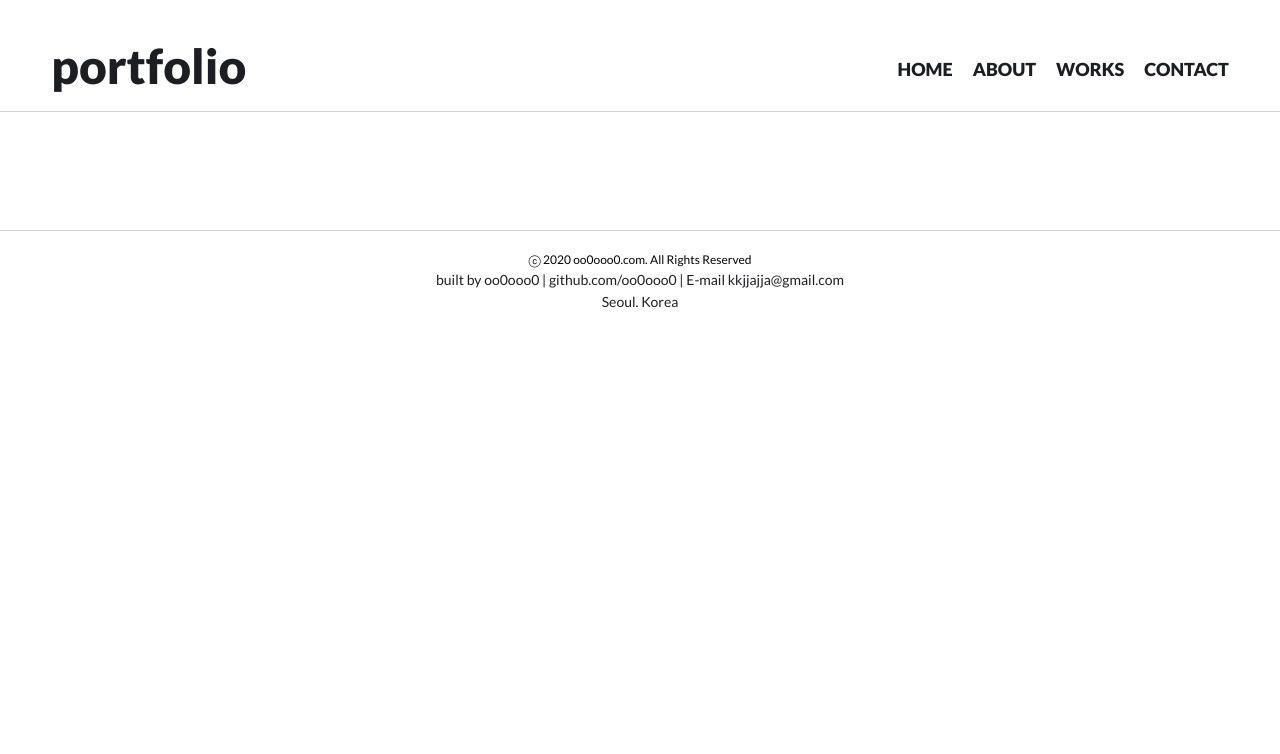
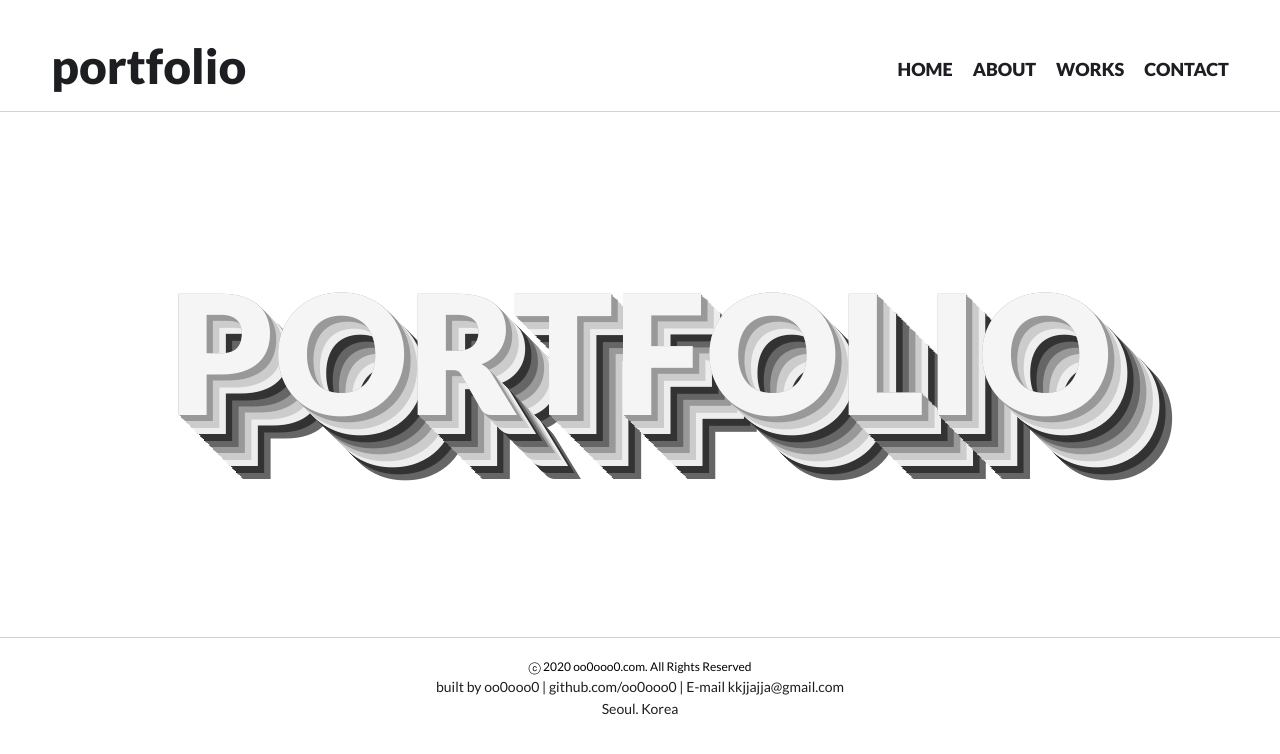
Before and after one commit to oo0ooo0/port04, a React (Create React App) app: page / in a window 1280 px wide. Shown: the top 754 px of the page. Built offline with nearby package versions, Linux system fonts and the light colour scheme.

Commit message:
add Home

```diff
--- a/src/App.js
+++ b/src/App.js
@@ -1,6 +1,7 @@
 import React from 'react';
 import Header from './Header';
 import Footer from './Footer';
+import Home from './Home';
 import About from './About';
 import Works from './Works';
 import WorkDetail from './components/WorkDetail';
@@ -19,6 +20,9 @@ function App() {
         <Header />
 
         <MainContainer>
+          <Route path={'/'} exact>
+            <Home />
+          </Route>
           <Route path={'/about'} exact>
             <About />
           </Route>
--- /dev/null
+++ b/src/Home.jsx
@@ -0,0 +1,111 @@
+import React from 'react';
+import styled from 'styled-components';
+
+const StyledHome = styled.main`
+  .aniBox {
+    padding: 3vw 0vw 8vw 0vw;
+    .ani-text p {
+      text-align: center;
+      font: bold 13vw/1 'Lato', sans-serif;
+      color: whitesmoke;
+      animation: text-shadow 0.75s linear infinite;
+      p:last-child {
+        text-align: right;
+      }
+    }
+  }
+  @keyframes text-shadow {
+    from,
+    19.9% {
+      text-shadow: 0 0 #333, 0.1vw 0.1vw #333, 0.2vw 0.2vw #333, 0.3vw 0.3vw #333, 0.4vw 0.4vw #333,
+        0.5vw 0.5vw #333, 0.5vw 0.5vw #666, 0.6vw 0.6vw #666, 0.7vw 0.7vw #666, 0.8vw 0.8vw #666,
+        0.9vw 0.9vw #666, 1vw 1vw #666, 1vw 1vw #999, 1.1vw 1.1vw #999, 1.2vw 1.2vw #999,
+        1.3vw 1.3vw #999, 1.4vw 1.4vw #999, 1.5vw 1.5vw #999, 1.5vw 1.5vw #ccc, 1.6vw 1.6vw #ccc,
+        1.7vw 1.7vw #ccc, 1.8vw 1.8vw #ccc, 1.9vw 1.9vw #ccc, 2vw 2vw #ccc, 2vw 2vw #eee,
+        2.1vw 2.1vw #eee, 2.2vw 2.2vw #eee, 2.3vw 2.3vw #eee, 2.4vw 2.4vw #eee, 2.5vw 2.5vw #eee,
+        2.5vw 2.5vw #333, 2.6vw 2.6vw #333, 2.7vw 2.7vw #333, 2.8vw 2.8vw #333, 2.9vw 2.9vw #333,
+        3vw 3vw #333, 3vw 3vw #666, 3.1vw 3.1vw #666, 3.2vw 3.2vw #666, 3.3vw 3.3vw #666,
+        3.4vw 3.4vw #666, 3.5vw 3.5vw #666, 3.5vw 3.5vw #999, 3.6vw 3.6vw #999, 3.7vw 3.7vw #999,
+        3.8vw 3.8vw #999, 3.9vw 3.9vw #999, 4vw 4vw #999, 4vw 4vw #ccc, 4.1vw 4.1vw #ccc,
+        4.2vw 4.2vw #ccc, 4.3vw 4.3vw #ccc, 4.4vw 4.4vw #ccc, 4.5vw 4.5vw #ccc, 4.5vw 4.5vw #eee,
+        4.6vw 4.6vw #eee, 4.7vw 4.7vw #eee, 4.8vw 4.8vw #eee, 4.9vw 4.9vw #eee, 5vw 5vw #eee;
+    }
+    20%,
+    39.9% {
+      text-shadow: 0 0 #eee, 0.1vw 0.1vw #eee, 0.2vw 0.2vw #eee, 0.3vw 0.3vw #eee, 0.4vw 0.4vw #eee,
+        0.5vw 0.5vw #eee, 0.5vw 0.5vw #333, 0.6vw 0.6vw #333, 0.7vw 0.7vw #333, 0.8vw 0.8vw #333,
+        0.9vw 0.9vw #333, 1vw 1vw #333, 1vw 1vw #666, 1.1vw 1.1vw #666, 1.2vw 1.2vw #666,
+        1.3vw 1.3vw #666, 1.4vw 1.4vw #666, 1.5vw 1.5vw #666, 1.5vw 1.5vw #999, 1.6vw 1.6vw #999,
+        1.7vw 1.7vw #999, 1.8vw 1.8vw #999, 1.9vw 1.9vw #999, 2vw 2vw #999, 2vw 2vw #ccc,
+        2.1vw 2.1vw #ccc, 2.2vw 2.2vw #ccc, 2.3vw 2.3vw #ccc, 2.4vw 2.4vw #ccc, 2.5vw 2.5vw #ccc,
+        2.5vw 2.5vw #eee, 2.6vw 2.6vw #eee, 2.7vw 2.7vw #eee, 2.8vw 2.8vw #eee, 2.9vw 2.9vw #eee,
+        3vw 3vw #eee, 3vw 3vw #333, 3.1vw 3.1vw #333, 3.2vw 3.2vw #333, 3.3vw 3.3vw #333,
+        3.4vw 3.4vw #333, 3.5vw 3.5vw #333, 3.5vw 3.5vw #666, 3.6vw 3.6vw #666, 3.7vw 3.7vw #666,
+        3.8vw 3.8vw #666, 3.9vw 3.9vw #666, 4vw 4vw #666, 4vw 4vw #999, 4.1vw 4.1vw #999,
+        4.2vw 4.2vw #999, 4.3vw 4.3vw #999, 4.4vw 4.4vw #999, 4.5vw 4.5vw #999, 4.5vw 4.5vw #ccc,
+        4.6vw 4.6vw #ccc, 4.7vw 4.7vw #ccc, 4.8vw 4.8vw #ccc, 4.9vw 4.9vw #ccc, 5vw 5vw #ccc;
+    }
+    40%,
+    59.9% {
+      text-shadow: 0 0 #ccc, 0.1vw 0.1vw #ccc, 0.2vw 0.2vw #ccc, 0.3vw 0.3vw #ccc, 0.4vw 0.4vw #ccc,
+        0.5vw 0.5vw #ccc, 0.5vw 0.5vw #eee, 0.6vw 0.6vw #eee, 0.7vw 0.7vw #eee, 0.8vw 0.8vw #eee,
+        0.9vw 0.9vw #eee, 1vw 1vw #eee, 1vw 1vw #333, 1.1vw 1.1vw #333, 1.2vw 1.2vw #333,
+        1.3vw 1.3vw #333, 1.4vw 1.4vw #333, 1.5vw 1.5vw #333, 1.5vw 1.5vw #666, 1.6vw 1.6vw #666,
+        1.7vw 1.7vw #666, 1.8vw 1.8vw #666, 1.9vw 1.9vw #666, 2vw 2vw #666, 2vw 2vw #999,
+        2.1vw 2.1vw #999, 2.2vw 2.2vw #999, 2.3vw 2.3vw #999, 2.4vw 2.4vw #999, 2.5vw 2.5vw #999,
+        2.5vw 2.5vw #ccc, 2.6vw 2.6vw #ccc, 2.7vw 2.7vw #ccc, 2.8vw 2.8vw #ccc, 2.9vw 2.9vw #ccc,
+        3vw 3vw #ccc, 3vw 3vw #eee, 3.1vw 3.1vw #eee, 3.2vw 3.2vw #eee, 3.3vw 3.3vw #eee,
+        3.4vw 3.4vw #eee, 3.5vw 3.5vw #eee, 3.5vw 3.5vw #333, 3.6vw 3.6vw #333, 3.7vw 3.7vw #333,
+        3.8vw 3.8vw #333, 3.9vw 3.9vw #333, 4vw 4vw #333, 4vw 4vw #666, 4.1vw 4.1vw #666,
+        4.2vw 4.2vw #666, 4.3vw 4.3vw #666, 4.4vw 4.4vw #666, 4.5vw 4.5vw #666, 4.5vw 4.5vw #999,
+        4.6vw 4.6vw #999, 4.7vw 4.7vw #999, 4.8vw 4.8vw #999, 4.9vw 4.9vw #999, 5vw 5vw #999;
+    }
+    60%,
+    79.9% {
+      text-shadow: 0 0 #999, 0.1vw 0.1vw #999, 0.2vw 0.2vw #999, 0.3vw 0.3vw #999, 0.4vw 0.4vw #999,
+        0.5vw 0.5vw #999, 0.5vw 0.5vw #ccc, 0.6vw 0.6vw #ccc, 0.7vw 0.7vw #ccc, 0.8vw 0.8vw #ccc,
+        0.9vw 0.9vw #ccc, 1vw 1vw #ccc, 1vw 1vw #eee, 1.1vw 1.1vw #eee, 1.2vw 1.2vw #eee,
+        1.3vw 1.3vw #eee, 1.4vw 1.4vw #eee, 1.5vw 1.5vw #eee, 1.5vw 1.5vw #333, 1.6vw 1.6vw #333,
+        1.7vw 1.7vw #333, 1.8vw 1.8vw #333, 1.9vw 1.9vw #333, 2vw 2vw #333, 2vw 2vw #666,
+        2.1vw 2.1vw #666, 2.2vw 2.2vw #666, 2.3vw 2.3vw #666, 2.4vw 2.4vw #666, 2.5vw 2.5vw #666,
+        2.5vw 2.5vw #999, 2.6vw 2.6vw #999, 2.7vw 2.7vw #999, 2.8vw 2.8vw #999, 2.9vw 2.9vw #999,
+        3vw 3vw #999, 3vw 3vw #ccc, 3.1vw 3.1vw #ccc, 3.2vw 3.2vw #ccc, 3.3vw 3.3vw #ccc,
+        3.4vw 3.4vw #ccc, 3.5vw 3.5vw #ccc, 3.5vw 3.5vw #eee, 3.6vw 3.6vw #eee, 3.7vw 3.7vw #eee,
+        3.8vw 3.8vw #eee, 3.9vw 3.9vw #eee, 4vw 4vw #eee, 4vw 4vw #333, 4.1vw 4.1vw #333,
+        4.2vw 4.2vw #333, 4.3vw 4.3vw #333, 4.4vw 4.4vw #333, 4.5vw 4.5vw #333, 4.5vw 4.5vw #666,
+        4.6vw 4.6vw #666, 4.7vw 4.7vw #666, 4.8vw 4.8vw #666, 4.9vw 4.9vw #666, 5vw 5vw #666;
+    }
+    80%,
+    to {
+      text-shadow: 0 0 #666, 0.1vw 0.1vw #666, 0.2vw 0.2vw #666, 0.3vw 0.3vw #666, 0.4vw 0.4vw #666,
+        0.5vw 0.5vw #666, 0.5vw 0.5vw #999, 0.6vw 0.6vw #999, 0.7vw 0.7vw #999, 0.8vw 0.8vw #999,
+        0.9vw 0.9vw #999, 1vw 1vw #999, 1vw 1vw #ccc, 1.1vw 1.1vw #ccc, 1.2vw 1.2vw #ccc,
+        1.3vw 1.3vw #ccc, 1.4vw 1.4vw #ccc, 1.5vw 1.5vw #ccc, 1.5vw 1.5vw #eee, 1.6vw 1.6vw #eee,
+        1.7vw 1.7vw #eee, 1.8vw 1.8vw #eee, 1.9vw 1.9vw #eee, 2vw 2vw #eee, 2vw 2vw #333,
+        2.1vw 2.1vw #333, 2.2vw 2.2vw #333, 2.3vw 2.3vw #333, 2.4vw 2.4vw #333, 2.5vw 2.5vw #333,
+        2.5vw 2.5vw #666, 2.6vw 2.6vw #666, 2.7vw 2.7vw #666, 2.8vw 2.8vw #666, 2.9vw 2.9vw #666,
+        3vw 3vw #666, 3vw 3vw #999, 3.1vw 3.1vw #999, 3.2vw 3.2vw #999, 3.3vw 3.3vw #999,
+        3.4vw 3.4vw #999, 3.5vw 3.5vw #999, 3.5vw 3.5vw #ccc, 3.6vw 3.6vw #ccc, 3.7vw 3.7vw #ccc,
+        3.8vw 3.8vw #ccc, 3.9vw 3.9vw #ccc, 4vw 4vw #ccc, 4vw 4vw #eee, 4.1vw 4.1vw #eee,
+        4.2vw 4.2vw #eee, 4.3vw 4.3vw #eee, 4.4vw 4.4vw #eee, 4.5vw 4.5vw #eee, 4.5vw 4.5vw #333,
+        4.6vw 4.6vw #333, 4.7vw 4.7vw #333, 4.8vw 4.8vw #333, 4.9vw 4.9vw #333, 5vw 5vw #333;
+    }
+  }
+`;
+
+function Home() {
+  return (
+    <StyledHome>
+      <div class='row'>
+        <div class='aniBox'>
+          <div class='ani-text'>
+            <p>PORTFOLIO</p>
+            {/* <p>SITE</p> */}
+          </div>
+        </div>
+      </div>
+    </StyledHome>
+  );
+}
+
+export default Home;
```
